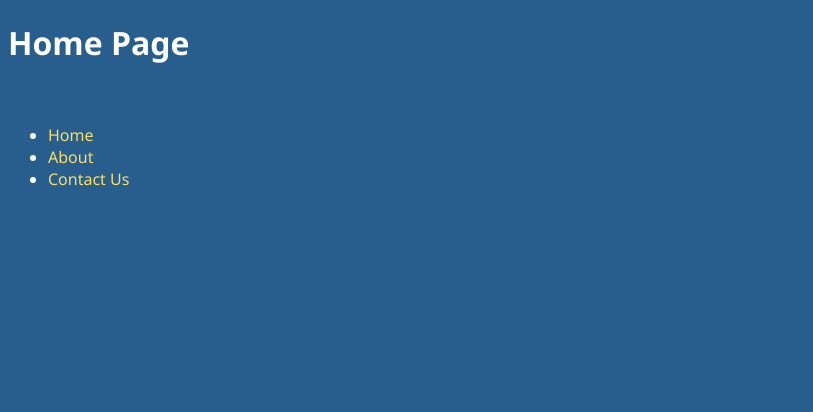
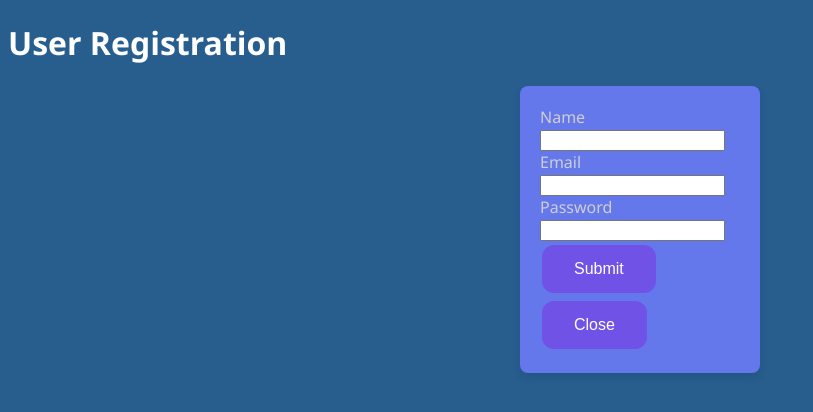
Before and after one commit to Swaby404/Travel_ProsFront, a React (Create React App) app in the folder Travel_Pros-frontend/travel_pros/: page /register in a window 1280 px wide. Before the commit this address led to /. Shown: the top 412 px of the page, without its empty margins (0-813 px from the left). Built offline with nearby package versions, Linux system fonts and the light colour scheme.

Commit message:
Add signin Register

```diff
--- a/Travel_Pros-frontend/travel_pros/src/App.js
+++ b/Travel_Pros-frontend/travel_pros/src/App.js
@@ -1,4 +1,6 @@
-import "./App.css";
+///App.js handles routing between pages
+
+import "./index.css";
 import {
     BrowserRouter as Router,
     Routes,
@@ -6,8 +8,13 @@ import {
     Navigate,
 } from "react-router-dom";
 import Home from "./components/Home";
-import About from "./components/About";
-import ContactUs from "./components/ContactUs";
+import Register from "./components/Register";
+import Discover from "./components/Discover";
+import Login from "./components/Login";
+
+
+
+
 
 function App() {
     return (
@@ -20,12 +27,16 @@ function App() {
                         element={<Home />}
                     />
                     <Route
-                        path="/about"
-                        element={<About />}
+                        path="/register"
+                        element={<Register />}
                     />
                     <Route
-                        path="/contactus"
-                        element={<ContactUs />}
+                        path="/discover"
+                        element={<Discover />}
+                    />
+                    <Route
+                        path="/login"
+                        element={<Login to="/login" />}
                     />
                     <Route
                         path="*"
--- a/Travel_Pros-frontend/travel_pros/src/components/About.js
+++ /dev/null
@@ -1,11 +0,0 @@
-import React from "react";
-
-const About = () => {
-    return (
-        <div>
-            <h1>About Page</h1>
-        </div>
-    );
-};
-
-export default About;
--- a/Travel_Pros-frontend/travel_pros/src/components/ContactUs.js
+++ /dev/null
@@ -1,11 +0,0 @@
-import React from "react";
-
-const ContactUs = () => {
-    return (
-        <div>
-            <h1>Contact Us Page</h1>
-        </div>
-    );
-};
-
-export default ContactUs;
--- /dev/null
+++ b/Travel_Pros-frontend/travel_pros/src/components/Discover.jsx
@@ -0,0 +1,14 @@
+import React from "react";
+
+
+
+const Discover = () => {
+    return (
+        <div>
+            <h1>Discover Page</h1>
+            <p>Explore our curated list of countries below and click on any country to read reviews, share your experiences!</p>
+        </div>
+    );
+};
+
+export default Discover;
--- a/Travel_Pros-frontend/travel_pros/src/components/Home.js
+++ /dev/null
@@ -1,24 +0,0 @@
-import React from "react";
-import { Link } from "react-router-dom";
-
-const Home = () => {
-    return (
-        <div>
-            <h1>Home Page</h1>
-            <br />
-            <ul>
-                <li>
-                    <Link to="/">Home</Link>
-                </li>
-                <li>
-                    <Link to="/about">About</Link>
-                </li>
-                <li>
-                    <Link to="/contactus">Contact Us</Link>
-                </li>
-            </ul>
-        </div>
-    );
-};
-
-export default Home;
--- /dev/null
+++ b/Travel_Pros-frontend/travel_pros/src/components/Home.jsx
@@ -0,0 +1,31 @@
+////home page handles login and register popups and sends user to discover page!
+import React from "react";
+import { useState } from "react";
+import Login from "./Login.jsx";
+import Register from "./Register.jsx";
+
+
+const Home = () => {
+    const [showLogin, setShowLogin] = useState(false);
+    const [showRegister, setShowRegister] = useState(false);
+
+    return (
+        <div className="App">
+            <h1>
+                <img src="https://tse2.mm.bing.net/th/id/OIP.4ZMqbmWfLpV8V31xizwsUAHaHa?pid=Api&P=0&h=220" alt="Travel Critics" />
+            </h1>
+            <h1>Welcome to the Travel Pros Home</h1>
+            <p>Your one-stop destination for all travel-related discussions and reviews.</p>
+
+            <p>Happy traveling and happy reviewing!</p>
+            <>
+                <button onClick={() => setShowLogin(true)}>Discover</button>
+                <button onClick={() => setShowRegister(true)}>Register</button>
+                {showLogin && <Login toggle={() => setShowLogin(false)} />}
+                {showRegister && <Register toggle={() => setShowRegister(false)} />}
+            </>
+        </div>
+    );
+};
+
+export default Home;
--- /dev/null
+++ b/Travel_Pros-frontend/travel_pros/src/components/Login.jsx
@@ -0,0 +1,33 @@
+//login provides popup for user to login, upon submission user is sent to discover page!
+import { useState } from 'react';
+
+
+export default function Login(props) {
+    const [username, setUsername] = useState('');
+    const [password, setPassword] = useState('');
+    function handleLogin(e) {
+        e.preventDefault();
+        // Code to handle login goes here
+        if (props.toggle) props.toggle();
+    }
+    return (
+        <div className="popup">
+            <div className="popup-inner">
+                <h2>Login Below</h2>
+                <form onSubmit={handleLogin}>
+                    <label>
+                        Username:
+                        <input type="text" value={username} onChange={e => setUsername(e.target.value)} />
+                    </label><br></br>
+
+                    <label>
+                        Password:
+                        <input type="password" value={password} onChange={e => setPassword(e.target.value)} />
+                    </label><br></br><br></br>
+                    <button type="submit">submit</button>
+                </form>
+                <button onClick={props.toggle}>Close</button>
+            </div>
+        </div>
+    );
+}
--- /dev/null
+++ b/Travel_Pros-frontend/travel_pros/src/components/Register.jsx
@@ -0,0 +1,102 @@
+import React, { useState } from "react";
+import './Home.jsx';
+
+export default function Form(props) {
+    // States for registration
+    const [name, setName] = useState("");
+    const [email, setEmail] = useState("");
+    const [password, setPassword] = useState("");
+    // States for checking the errors
+    const [submitted, setSubmitted] = useState(false);
+    const [error, setError] = useState(false);
+
+    // Handling the name change
+    const handleName = (e) => {
+        setName(e.target.value);
+        setSubmitted(false);
+    };
+    // Handling the email change
+    const handleEmail = (e) => {
+        setEmail(e.target.value);
+        setSubmitted(false);
+    };
+    // Handling the password change
+    const handlePassword = (e) => {
+        setPassword(e.target.value);
+        setSubmitted(false);
+    };
+    // Handling the form submission
+    const handleSubmit = (e) => {
+        e.preventDefault();
+        if (name === "" || email === "" || password === "") {
+            setError(true);
+        } else {
+            setSubmitted(true);
+            setError(false);
+        }
+    };
+    // Showing success message
+    const successMessage = () => {
+        return (
+            <div
+                className="success"
+                style={{
+                    display: submitted ? "" : "none",
+                }}
+            >
+                <h1>User {name} successfully registered!!</h1>
+            </div>
+        );
+    };
+    // Showing error message if error is true
+    const errorMessage = () => {
+        return (
+            <div
+                className="error"
+                style={{
+                    display: error ? "" : "none",
+                }}
+            >
+                <h1>Please enter all the fields</h1>
+            </div>
+        );
+    };
+    return (
+        <div className="form">
+            <div>
+                <h1>User Registration</h1>
+            </div>
+            {/* Calling to the methods */}
+            <div className="messages">
+                {errorMessage()}
+                {successMessage()}
+            </div>
+            <form>
+                {/* Labels and inputs for form data */}
+                <label className="label">Name</label>
+                <input
+                    onChange={handleName}
+                    className="input"
+                    value={name}
+                    type="text"
+                />
+                <label className="label">Email</label>
+                <input
+                    onChange={handleEmail}
+                    className="input"
+                    value={email}
+                    type="email"
+                />
+                <label className="label">Password</label>
+                <input
+                    onChange={handlePassword}
+                    className="input"
+                    value={password}
+                    type="password"
+                />
+                <button onClick={handleSubmit} className="btn" type="submit">Submit</button>
+                <button onClick={props.toggle}>Close</button>
+            </form>
+        </div>
+    );
+}
--- a/Travel_Pros-frontend/travel_pros/src/index.css
+++ b/Travel_Pros-frontend/travel_pros/src/index.css
@@ -31,6 +31,17 @@ button:hover {
   background-color: #bfb3e7;
 }
 a {
-  color: #fbdf61;
+  color: #d1d0c9;
   text-decoration: none;
 }
+
+form {
+  margin: 20px auto;
+  padding: 20px;
+  border: none;
+  border-radius: 8px;
+  max-width: 200px;
+  background-color: #6478eb;
+  color: rgb(207, 206, 206);
+  box-shadow: 0 4px 8px rgba(0, 0, 0, 0.1);
+}
--- a/Travel_Pros-frontend/travel_pros/src/index.js
+++ b/Travel_Pros-frontend/travel_pros/src/index.js
@@ -6,9 +6,12 @@ import reportWebVitals from './reportWebVitals';
 
 const root = ReactDOM.createRoot(document.getElementById('root'));
 root.render(
+  <>
   <React.StrictMode>
     <App />
   </React.StrictMode>
+  </>
+
 );
 
 // If you want to start measuring performance in your app, pass a function
```
Also changed, not shown: Travel_Pros-frontend/travel_pros/src/components/Login.js (deleted, +0 -77 lines), Travel_Pros-frontend/travel_pros/src/components/Nav.jsx (added, +12 -0 lines).
